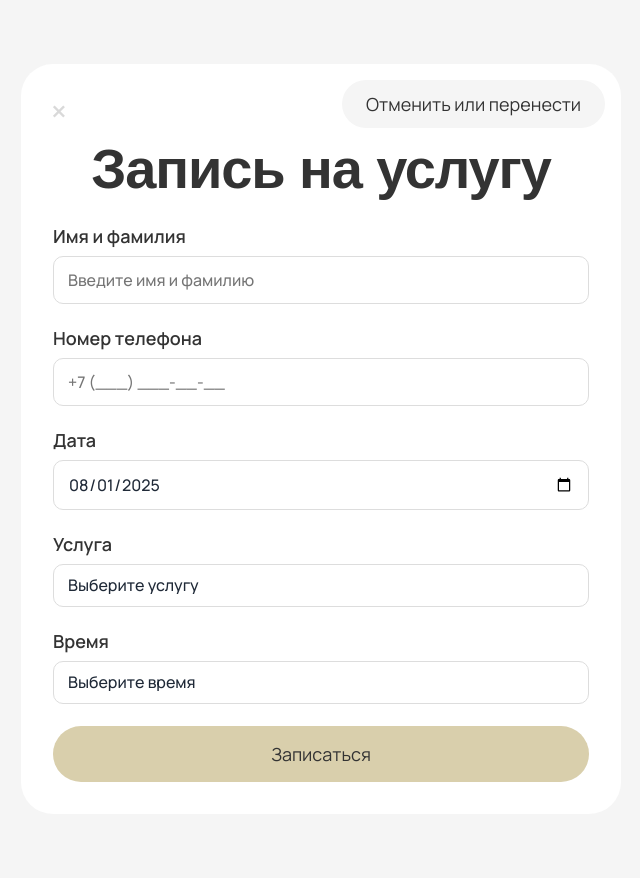
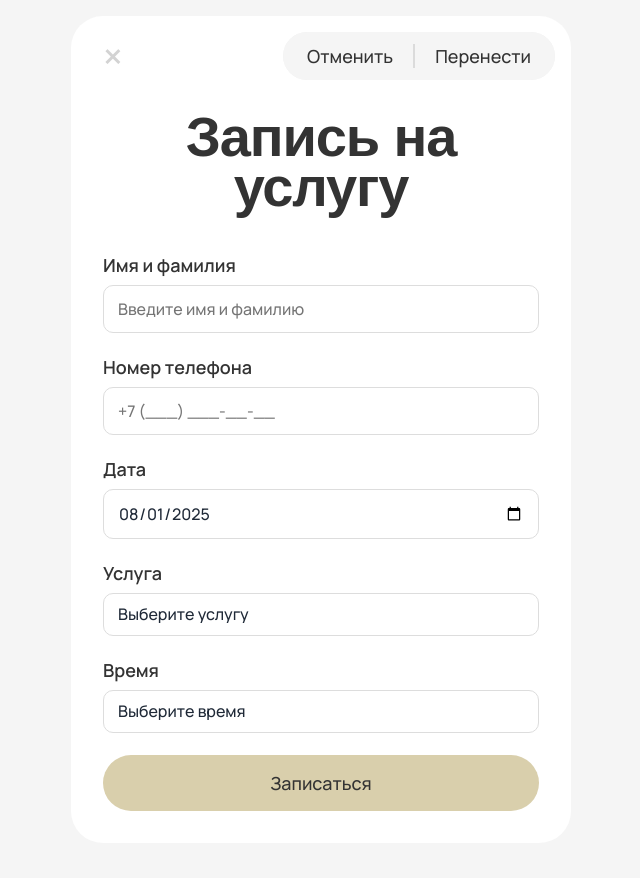
Before and after one commit to Waynut-Development/LikeMe-Beauty-Studio, a Flask app: page /success in a window 1280 px wide. Shown: the whole page, without its empty margins (319-959 px from the left). After the commit the page ends 811 px from the top, so only its background shows below. Run offline with Flask 3, Linux system fonts and the light colour scheme; some web fonts are replaced.

Commit message:
Изменены формы, удалены ненужные страницы

```diff
--- a/mysite/static/css/style.css
+++ b/mysite/static/css/style.css
@@ -566,22 +473,33 @@ footer {
 }
 
 /* для страницы booking */
+
 .container {
+    min-height: 100vh;
+    display: flex;
+    flex-direction: column;
+    justify-content: center;
+    align-items: center;
+    padding: 1rem;
+}
+
+.form-container {
     position: relative;
-    max-width: 600px;
-    margin: 4rem auto;
+    width: 100%;
+    max-width: 500px;
     padding: 2rem;
-    padding-top: 80px;
+    padding-top: 6rem;
     background: var(--white);
     border-radius: 2rem;
 }
 
 .close-btn {
     position: absolute;
-    top: 1.5rem;
-    left: 1.5rem;
-    font-size: 32px;
-    color: #d9d9d9;
+    top: 0.75rem;
+    left: 1rem;
+    font-size: 40px;
+    padding: 0 1rem;
+    color: #d3d3d3;
     background: none;
     border: none;
     cursor: pointer;
@@ -592,20 +510,34 @@ footer {
     color: var(--dark);
 }
 
-.top-right-btn {
-    font-family: "Manrope", sans-serif;
+.buttons-container {
     position: absolute;
     top: 1rem;
     right: 1rem;
+    display: flex;
+    border-radius: 5rem;
+    overflow: hidden;
+    background-color: #f5f5f5;
+}
+
+.top-right-btn {
+    font-family: "Manrope", sans-serif;
+    text-decoration: none;
+    font-size: 1.125rem;
+    font-weight: 500;
     padding: 0.75rem 1.5rem;
     background-color: #f5f5f5;
     color: var(--dark-text);
-    text-decoration: none;
-    font-size: 1.125rem;
-    font-weight: normal;
-    border-radius: 5rem;
     border: none;
     transition: background-color 0.3s ease, transform 0.3s ease;
+
+    &.l {
+        padding-right: 1.25rem;
+    }
+
+    &.r {
+        padding-left: 1.25rem;
+    }
 }
 
 .top-right-btn .menu-text {
@@ -614,24 +546,11 @@ footer {
 
 .top-right-btn:hover {
     background-color: #ebebeb;
-    transform: scale(1.04);
 }
 
 .header {
     text-align: center;
-    margin-bottom: 30px;
-}
-
-.header h1 {
-    margin: 20px 0 0;
-    font-size: 30px;
-    color: var(--primary);
-}
-
-.header p {
-    margin: 5px 0 0;
-    color: var(--gray);
-    font-size: 16px;
+    padding-bottom: 2.5rem;
 }
 
 .form-group {
@@ -687,12 +606,12 @@ select.form-control {
 
 .btn {
     font-family: "Manrope", sans-serif;
+    text-decoration: none;
+    font-size: 1.125rem;
+    font-weight: 500;
     padding: 1rem 2rem;
     background-color: var(--brand);
     color: var(--dark-text);
-    text-decoration: none;
-    font-size: 1.125rem;
-    font-weight: normal;
     border-radius: 5rem;
     width: 100%;
     border: none;
--- a/mysite/templates/booking.html
+++ b/mysite/templates/booking.html
@@ -11,13 +11,16 @@
 
 <body>
   <div class="container">
+    <div class="form-container">
       <button class="close-btn" onclick="window.history.back()">×</button>
 
-    <div>
-      <form action="{{ url_for('canceling_rescheduling') }}" method="post">
-        <button class="top-right-btn" , type="submit">
-          Отменить или перенести
-        </button>
+      <div class="buttons-container">
+        <form action="{{ url_for('canceling') }}" method="post">
+          <button class="top-right-btn l" type="submit">Отменить</button>
+        </form>
+        <div style="width: 2px; background: #dbdbdb; margin: 0.75rem 0;"></div>
+        <form action="{{ url_for('rescheduling') }}" method="post">
+          <button class="top-right-btn r" type="submit">Перенести</button>
         </form>
       </div>
 
@@ -29,7 +32,8 @@
         <form action="/book" method="POST" id="appointment-form">
           <div class="form-group">
             <label for="name">Имя и фамилия</label>
-          <input type="text" id="name" name="name" class="form-control" placeholder="Введите имя и фамилию" required />
+            <input type="text" id="name" name="name" class="form-control" placeholder="Введите имя и фамилию"
+              required />
           </div>
 
           <div class="form-group">
@@ -87,6 +91,7 @@
         Спасибо! Ваша заявка сохранена. Мы свяжемся с вами для подтверждения.
       </div>
     </div>
+  </div>
 
   <script>
     document.addEventListener("DOMContentLoaded", function () {
```
Also changed, not shown: other parts of mysite/static/css/style.css (+6 -99 lines), mysite/templates/canceling or rescheduling.html (deleted, +0 -31 lines), mysite/templates/canceling.html (+4 -3 lines), mysite/templates/rescheduling.html (+4 -5 lines). Lines whose indentation alone changed are shown as unchanged.
